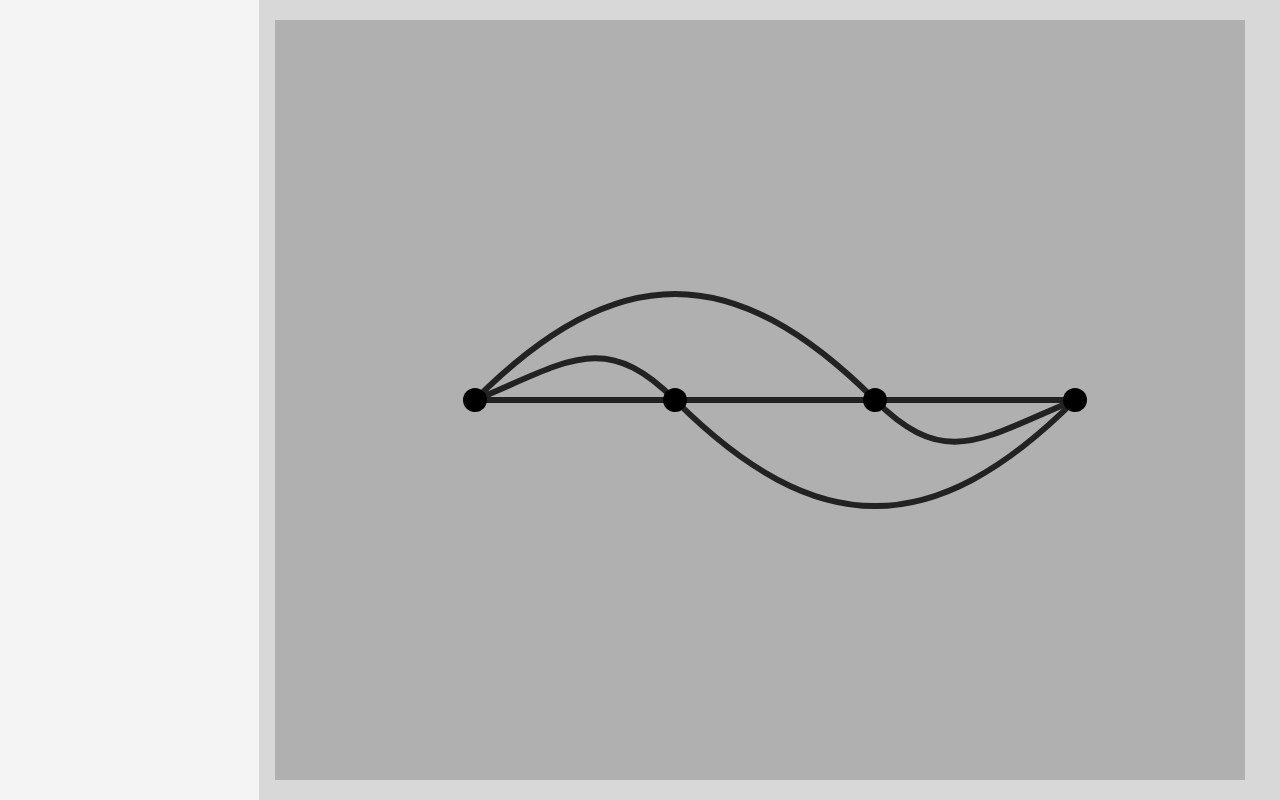
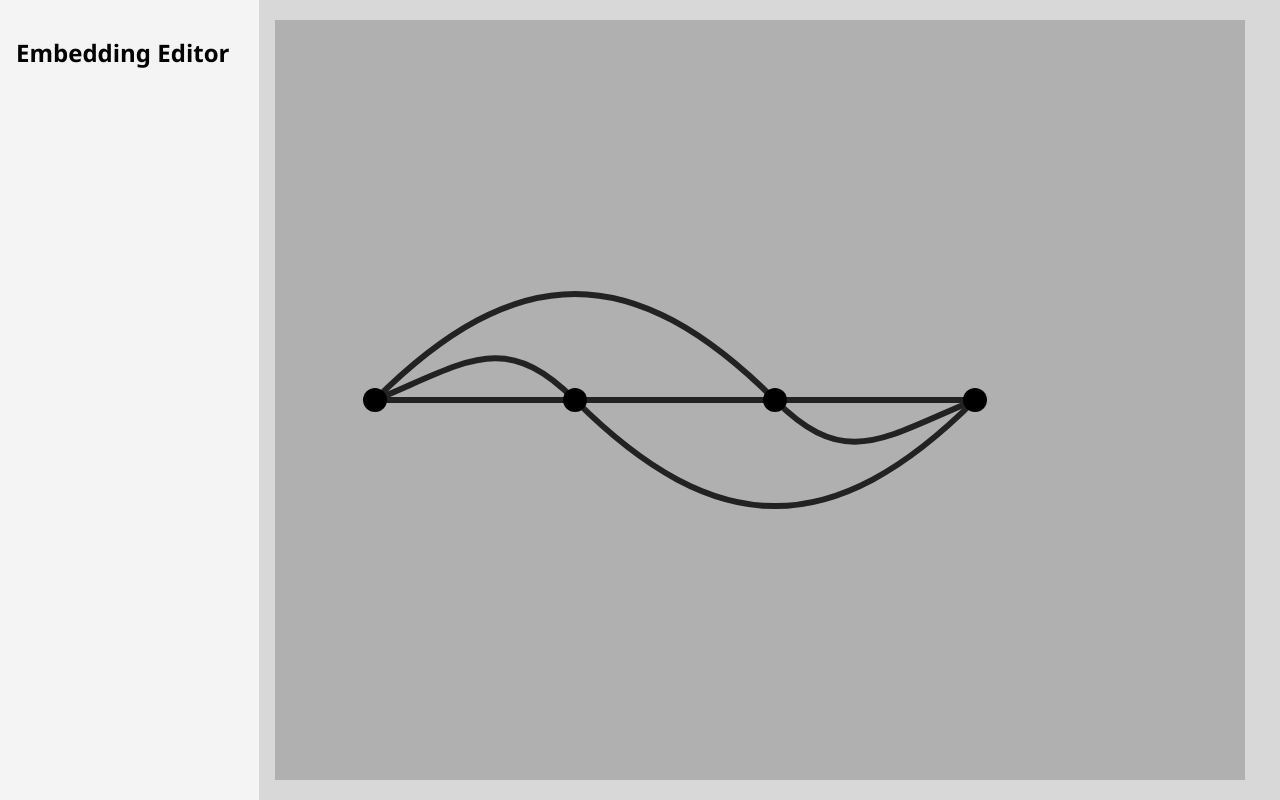
Before and after one commit to maxhosler/dkk, a website built with webpack: page dkk.html in a window 1280 px wide. Built offline with nearby package versions, Linux system fonts and the light colour scheme.

Commit message:
html restructure

```diff
--- a/dkk.html
+++ b/dkk.html
@@ -5,12 +5,11 @@
     <body>
         <div id="complete">
             <div id="sidebar">
-                <h2>Controls</h2>
+                <h2 id="sb-head">Controls</h2>
+                <div id="sb-contents"></div>
             </div>
             <div id="right_area">
-                <canvas id="draw_zone">
 
-                </canvas>
             </div>
         </div>
     </body>
--- a/src/html_elems.ts
+++ b/src/html_elems.ts
@@ -1,8 +1,10 @@
-export const SIDEBAR: HTMLDivElement   = document.getElementById("sidebar") as HTMLDivElement;
+export const SIDEBAR_HEAD: HTMLDivElement   = document.getElementById("sb-head") as HTMLHeadingElement;
+export const SIDEBAR_CONTENTS: HTMLDivElement   = document.getElementById("sb-contents") as HTMLDivElement;
 export const RIGHT_AREA: HTMLDivElement = document.getElementById("right_area") as HTMLDivElement;
 
 export function clear_page()
 {
-	SIDEBAR.innerHTML = "";
+	SIDEBAR_HEAD.innerHTML = "";
+	SIDEBAR_CONTENTS.innerHTML = "";
 	RIGHT_AREA.innerHTML = "";
 }
--- a/src/index.ts
+++ b/src/index.ts
@@ -1,6 +1,6 @@
 import { Result, Option } from "./result";
 import { BakedDAGEmbedding, FramedDAGEmbedding, prebuilt_dag_embedding } from "./dag_layout";
-import { clear_page, RIGHT_AREA } from "./html_elems";
+import { clear_page, RIGHT_AREA, SIDEBAR_CONTENTS, SIDEBAR_HEAD } from "./html_elems";
 import { Bezier, Vector } from "./util";
 
 type SelectionType = "none" | "vertex" | "edge";
@@ -38,8 +38,9 @@ class EmbeddingEditorManager
 	node_radius: number = 12;
 	stroke_weight: number = 6;
 	stroke_halo: number = 6;
+
 	background_color: string = "#b0b0b0";
-	selection_color: string = "#2160c4aa";
+	selection_color: string = "#2160c487";
 
 	canvas: HTMLCanvasElement;
 	dag: FramedDAGEmbedding;
@@ -52,6 +53,17 @@ class EmbeddingEditorManager
 		this.dag = dag;
 
 		clear_page();
+		SIDEBAR_HEAD.innerText = "Embedding Editor";
+
+		let display_settings = document.createElement("div");
+		display_settings.className = "sb-subsection";
+		SIDEBAR_CONTENTS.appendChild(display_settings);
+
+		//TODO: Scale slider
+
+		//TODO: Node editor
+
+		//TODO: Edge editor
 
 		let draw_zone = document.createElement("canvas")
 		draw_zone.id = "draw_zone";
@@ -282,7 +294,7 @@ class EmbeddingEditorManager
 	{
 		if (this.offset.is_none())
 		{
-			let os = new Vector( this.scale, this.canvas.height/2 );
+			let os = new Vector( this.scale/2, this.canvas.height/2 );
 			this.offset = Option.some(os);
 		}
 		return this.offset.unwrap();
@@ -294,10 +306,15 @@ class EmbeddingEditorManager
 			.scale(this.scale)
 			.add(this.get_offset());
 	}
+
+	local_trans_inv(vec: Vector)
+	{
+		return vec
+			.sub(this.get_offset())
+			.scale(1/this.scale);
+	}
 }
 
-const layout = prebuilt_dag_embedding(1);
-let pm = new EmbeddingEditorManager(layout);
 
-const layout2 = prebuilt_dag_embedding(2);
-const pm2 = new EmbeddingEditorManager(layout2);
+const layout = prebuilt_dag_embedding(2);
+const pm = new EmbeddingEditorManager(layout);
```
